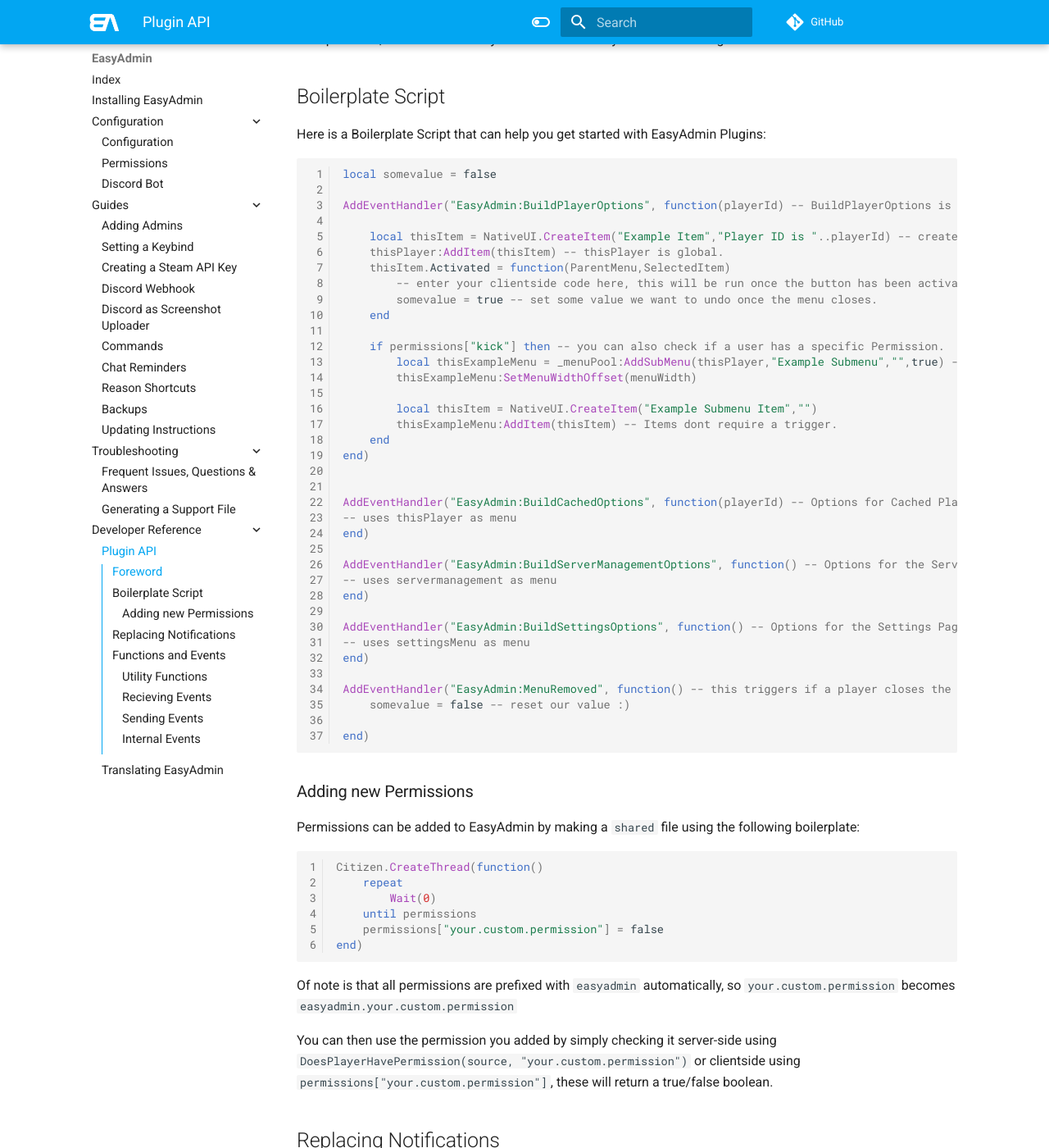
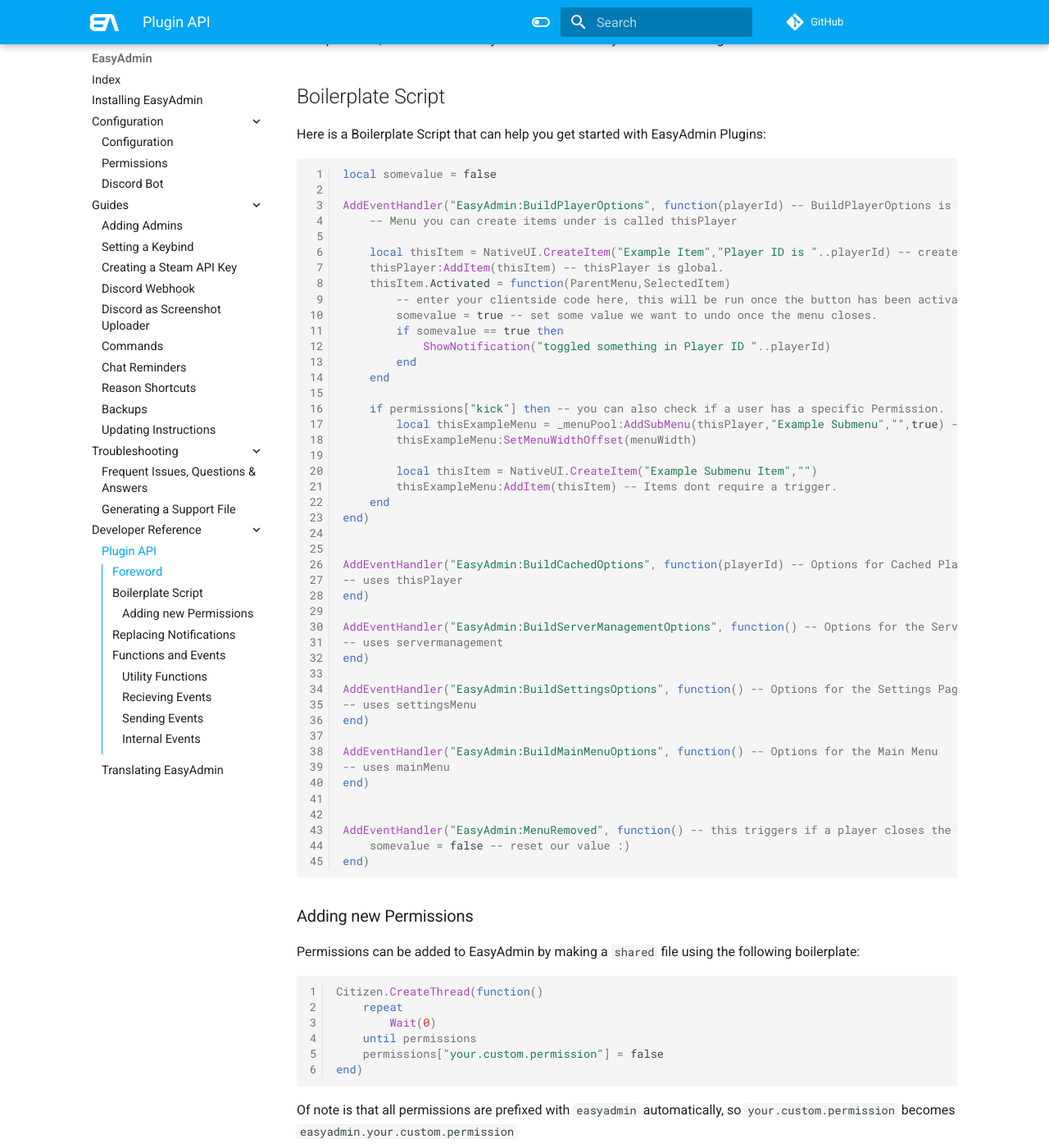
Before and after one commit to Blumlaut/EasyAdmin-docs, an MkDocs documentation site: the page built from docs/plugins.md, in a window 1280 px wide and 1400 px high, scrolled down 386 px. Shown: the whole window at 82% size. Built offline with MkDocs 1.6.1 and Material for MkDocs 9.7.7, drawn with Linux system fonts in a browser that asks for light colours; comment, search, counter and statistics services are not loaded.

Commit message:
update plugin docs

````diff
--- a/docs/plugins.md
+++ b/docs/plugins.md
@@ -14,16 +14,20 @@ Menu Items are generated when the Button for it is pressed, do note that the men
 
 Here is a Boilerplate Script that can help you get started with EasyAdmin Plugins:
 
-```lua
+```Lua
 local somevalue = false
 
 AddEventHandler("EasyAdmin:BuildPlayerOptions", function(playerId) -- BuildPlayerOptions is triggered after building options like kick, ban.. Passes a Player ServerId
+	-- Menu you can create items under is called thisPlayer
 
 	local thisItem = NativeUI.CreateItem("Example Item","Player ID is "..playerId) -- create our new item
 	thisPlayer:AddItem(thisItem) -- thisPlayer is global.
 	thisItem.Activated = function(ParentMenu,SelectedItem)
 		-- enter your clientside code here, this will be run once the button has been activated.
 		somevalue = true -- set some value we want to undo once the menu closes.
+		if somevalue == true then
+			ShowNotification("toggled something in Player ID "..playerId)
+		end
 	end
 
 	if permissions["kick"] then -- you can also check if a user has a specific Permission.
@@ -37,20 +41,24 @@ end)
 
 
 AddEventHandler("EasyAdmin:BuildCachedOptions", function(playerId) -- Options for Cached Players, do note that these do not not support Player natives! They're cached BY EASYADMIN
--- uses thisPlayer as menu
+-- uses thisPlayer
 end)
 
 AddEventHandler("EasyAdmin:BuildServerManagementOptions", function() -- Options for the Server Management Submenu, passes nothing.
--- uses servermanagement as menu
+-- uses servermanagement
 end)
 
 AddEventHandler("EasyAdmin:BuildSettingsOptions", function() -- Options for the Settings Page, once again, passes nothing
--- uses settingsMenu as menu
+-- uses settingsMenu
 end)
+
+AddEventHandler("EasyAdmin:BuildMainMenuOptions", function() -- Options for the Main Menu
+-- uses mainMenu
+end)
+
 
 AddEventHandler("EasyAdmin:MenuRemoved", function() -- this triggers if a player closes the menu or the menupool gets removed, this CAN trigger multiple times in a row.
 	somevalue = false -- reset our value :)
-
 end)
 ```
 
````
